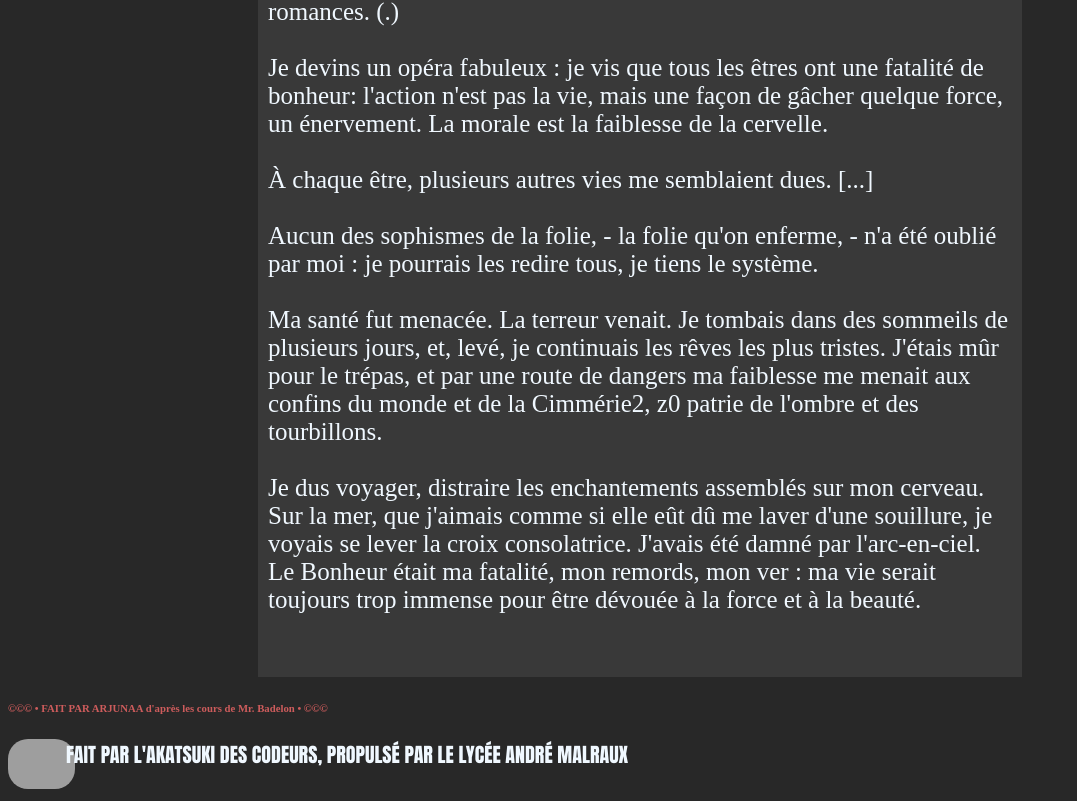
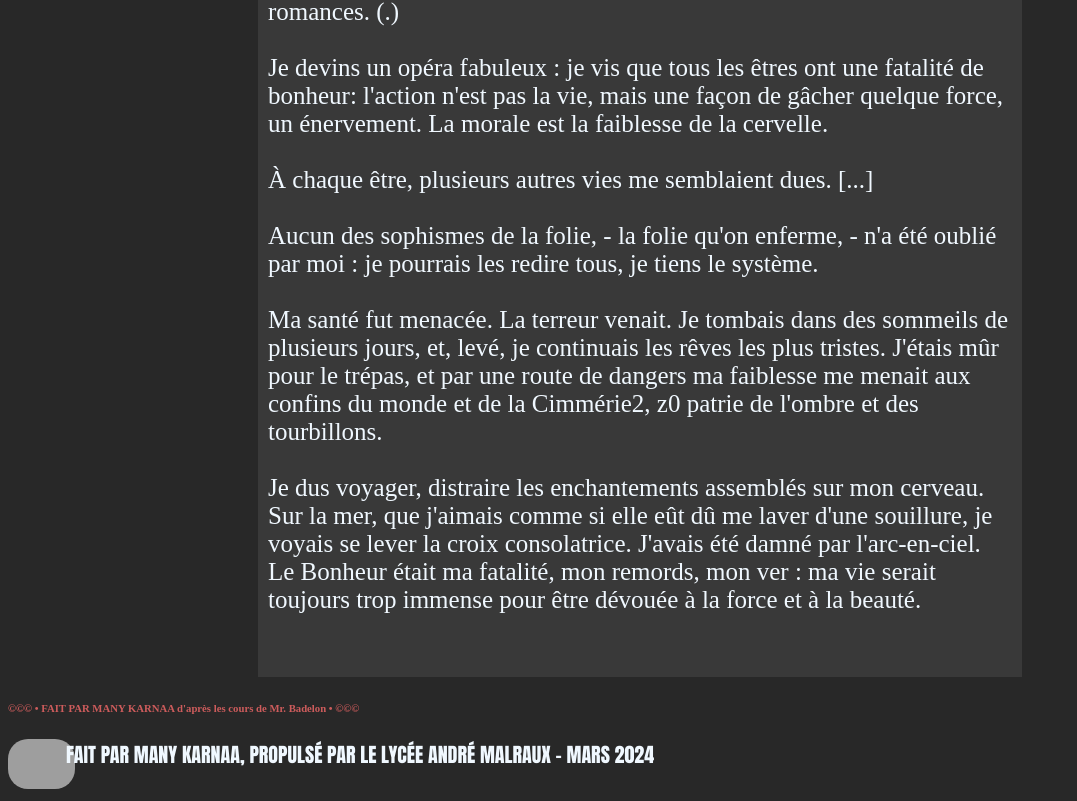
Before and after one commit to ArjunaK07/Texte-12-Alchimie, a plain HTML site: page index.html in a window 1280 px wide. Shown: the part 5290-6091 px from the top of the page, without its empty margins (0-1077 px from the left). Drawn offline with Linux system fonts and the light colour scheme; grey boxes are pictures that could not be loaded.

Commit message:
Update index.html

```diff
--- a/index.html
+++ b/index.html
@@ -653,22 +653,20 @@ Je dus voyager, distraire les enchantements assemblés sur mon cerveau. Sur la m
 </br></br>
     </p>
 
-    </div>
-
+  </div>
     <h6 style="color: indianred; display: block; ">
-      ©©© • FAIT PAR ARJUNAA d'après les cours de Mr. Badelon • ©©©
+      ©©© • FAIT PAR MANY KARNAA d'après les cours de Mr. Badelon • ©©©
     </h6>
-
     <div class="source">
 
       <div class="intro_div">
-        <a href="https://arjunak07.github.io/Accueil-Premiere/"> <img class="logo_akatsuki" src="https://raw.githubusercontent.com/ArjunaK07/Reccueil-des-textes/main/logo%20akatsuki.png"> </a>
+        <img class="logo_akatsuki" src="https://raw.githubusercontent.com/ArjunaK07/Reccueil-des-textes/main/logo%20akatsuki.png">
       </div>
 
       <div class="outro_div">
-        <span class="OUTRO">
-          FAIT PAR L'AKATSUKI DES CODEURS, PROPULSÉ PAR LE LYCÉE ANDRÉ MALRAUX
-        </span>
+        <div class="OUTRO">
+      FAIT PAR MANY KARNAA, PROPULSÉ PAR LE LYCÉE ANDRÉ MALRAUX - MARS 2024
+      </div>
       </div>
 
     </div>
```
